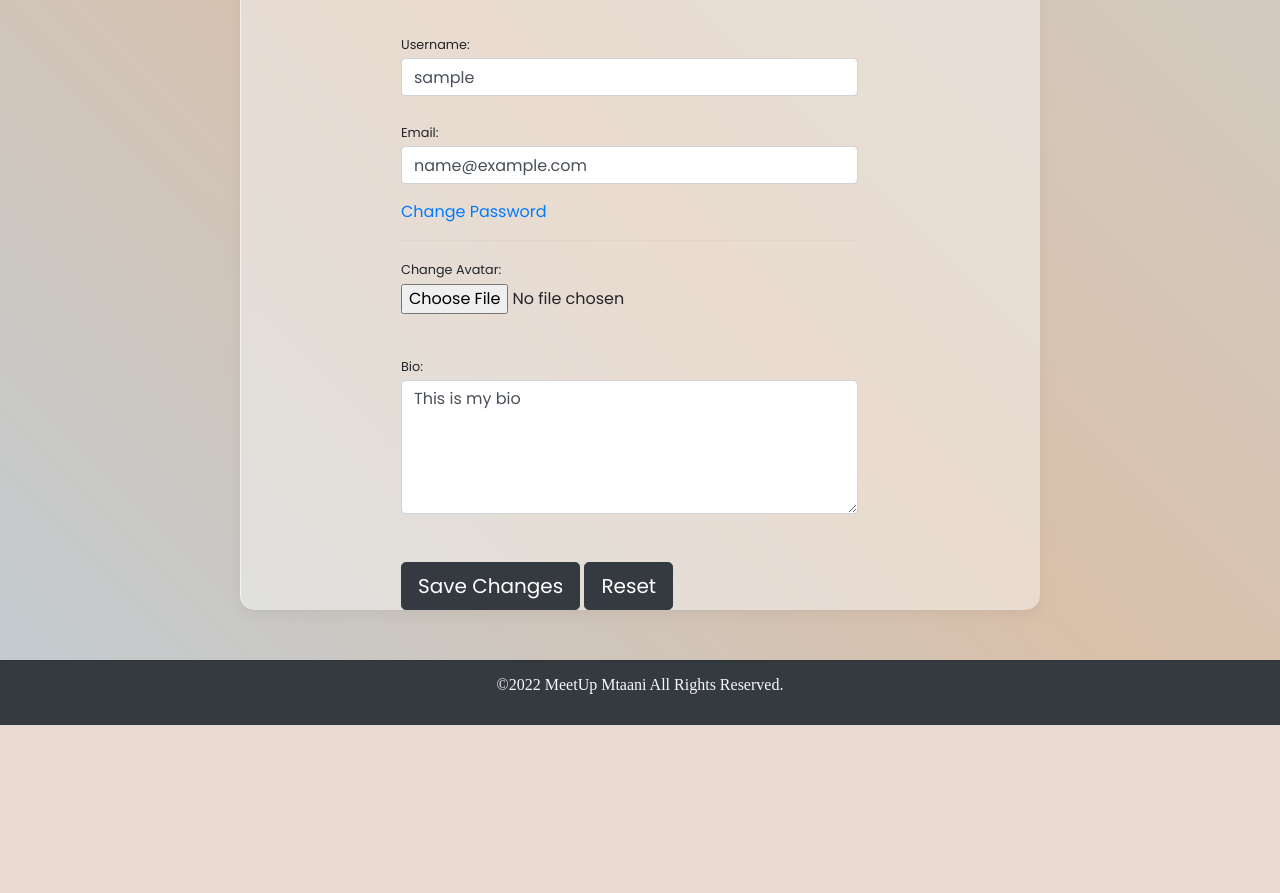
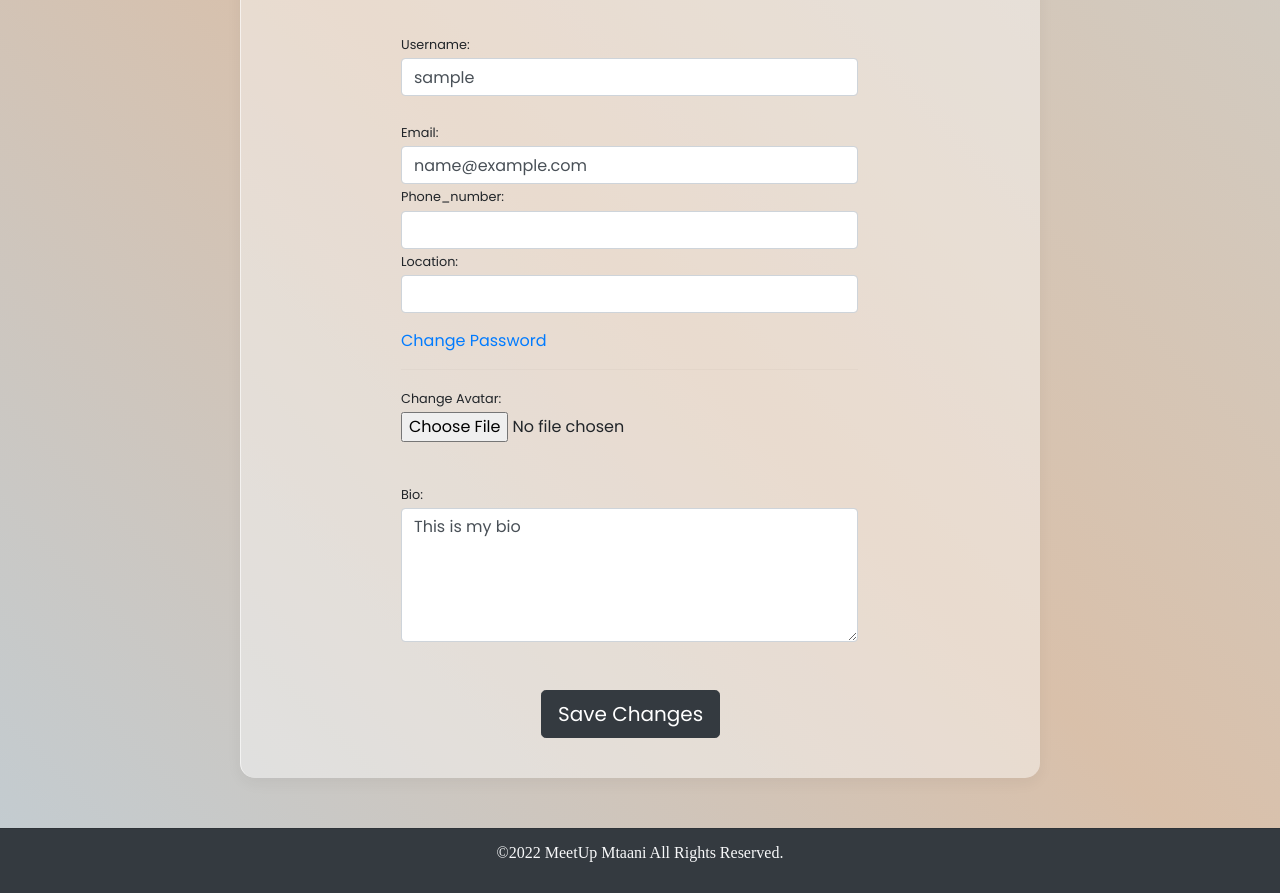
Before and after one commit to FeverCode/Meetup-Mtaani-v1.1, a Django app: page /edit/profile/ in a window 1280 px wide. Shown: the part 317-1210 px from the top of the page. Before the commit the page ends 1042 px from the top, so only its background shows below. Run offline with Django 3.2, Linux system fonts and the light colour scheme; the visitor is signed in with stand-in values (Sample User, id 1); some libraries are stand-ins or nearby versions.

Commit message:
style: add margin to save changes btn

```diff
--- a/app/forms.py
+++ b/app/forms.py
@@ -2,6 +2,7 @@ from ast import Pass
 from dataclasses import field
 from pyexpat import model
 from tokenize import Number
+from unittest.util import _MAX_LENGTH
 from django import forms
 from django.contrib.auth.models import User
 from django.contrib.auth.forms import UserCreationForm, AuthenticationForm
@@ -80,18 +81,26 @@ class UpdateUserForm(forms.ModelForm):
 
     class Meta:
         model = User
-        fields = ['username', 'email']
+        fields = ['username', 'email'  ]
 
 
 class UpdateProfileForm(forms.ModelForm):
     photo = forms.ImageField(widget=forms.FileInput(
         attrs={'class': 'form-control-file'}))
+    phone_number = forms.IntegerField(
+                               required=True,
+                               widget=forms.NumberInput(attrs={'class': 'form-control'}))
+    location = forms.CharField(max_length=100,
+                               required=True,
+                               widget=forms.TextInput(attrs={'class': 'form-control'}))
+
     bio = forms.CharField(widget=forms.Textarea(
         attrs={'class': 'form-control', 'rows': 5}))
 
+
     class Meta:
         model = Profile
-        fields = ['photo', 'bio']
+        fields = ['photo', 'bio','phone_number','location']
 
 class ReservationForm(forms.ModelForm):
     def __init__(self, *args, **kwargs):
--- a/app/templates/users/edit-profile.html
+++ b/app/templates/users/edit-profile.html
@@ -28,6 +28,12 @@
                             {{ user_form.username }} <br>
                         <label class="small mb-1">Email:</label>
                             {{ user_form.email }}
+
+                        <label class="small mb-1">Phone_number:</label>
+                            {{ profile_form.phone_number }}
+
+                         <label class="small mb-1">Location:</label>
+                            {{ profile_form.location }}
                     </div>
                     <div class="form-group">
                         <a href="#">Change Password</a>
@@ -39,8 +45,8 @@
                 </div>
             </div>
             <br><br>
-            <button type="submit" class="btn btn-dark btn-lg">Save Changes</button>
-            <button type="reset" class="btn btn-dark btn-lg">Reset</button>
+            <button type="submit" style="margin-left: 7em; margin-bottom: 2em;" class="btn btn-dark btn-lg">Save Changes</button>
+
         </form>
     </div>
 </div>
```
Also changed, not shown: app/templates/users/profile.html (+32 -10 lines).
